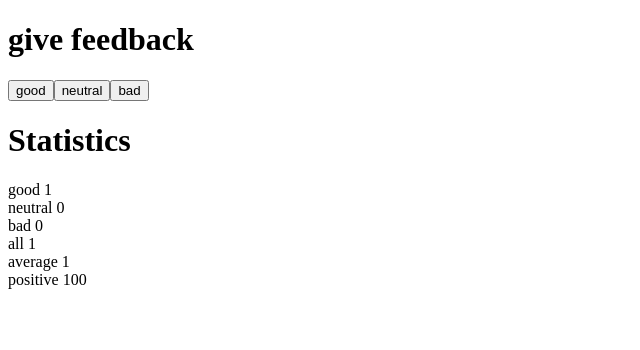
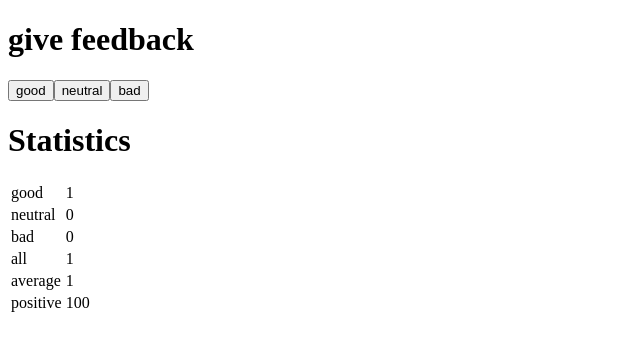
Before and after one commit to mpetkov228/full-stack-open, a React (Vite) app in the folder part1/courseinfo/: page / in a window 1280 px wide. Both pictures are taken after a click on the button "good". Shown: the top 350 px of the page, without its empty margins (0-640 px from the left). Built offline with nearby package versions, Linux system fonts and the light colour scheme.

Commit message:
Complete exercise 1.11*

```diff
--- a/part1/courseinfo/src/App.jsx
+++ b/part1/courseinfo/src/App.jsx
@@ -10,7 +10,10 @@ const Button = ({ text, handleClick }) => {
 
 const StatisticsLine = ({ text, value }) => {
   return (
-    <div>{text} {value}</div>
+    <tr>
+      <td>{text}</td>
+      <td>{value}</td>
+    </tr>
   );
 };
 
@@ -28,14 +31,16 @@ const Statistics = ({ good, neutral, bad }) => {
   }
 
   return (
-    <div>
+    <table>
+      <tbody>
         <StatisticsLine text="good" value={good} />
         <StatisticsLine text="neutral" value={neutral} />
         <StatisticsLine text="bad" value={bad} />
         <StatisticsLine text="all" value={all} />
         <StatisticsLine text="average" value={average} />
         <StatisticsLine text="positive" value={positive} />
-    </div>
+      </tbody>
+    </table>
   );
 };
 
```
Lines whose indentation alone changed are shown as unchanged.
